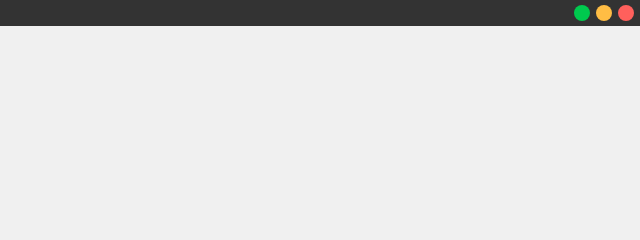
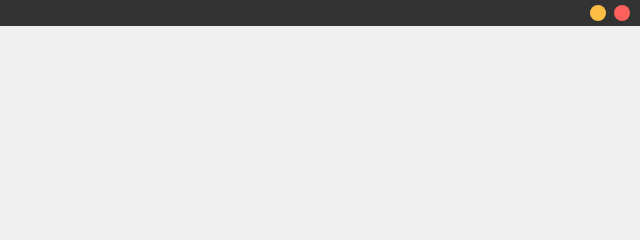
Before and after one commit to ATOMFORK-DEV/ATOMDESK, a plain HTML site: page RESOURCES/INDEX.html in a window 1280 px wide. Shown: the full height of the page, 640-1280 px from the left. Drawn offline with Linux system fonts and the light colour scheme.

Commit message:
Removed Maximize
- Removed Maximize Button And Relevant Code

```diff
--- a/RESOURCES/INDEX.html
+++ b/RESOURCES/INDEX.html
@@ -12,7 +12,7 @@
             <div id="window-title">My Electron App</div>
             <div id="window-controls">
                 <button class="control-button" id="min-button"></button>
-                <button class="control-button" id="max-button"></button>
+                <!-- Removed the max-button -->
                 <button class="control-button" id="close-button"></button>
             </div>
         </div>
--- a/RESOURCES/SOURCE/JAVA/MAIN.js
+++ b/RESOURCES/SOURCE/JAVA/MAIN.js
@@ -62,13 +62,7 @@ ipcMain.on('minimize-window', () => {
   mainWindow.minimize();
 });
 
-ipcMain.on('maximize-window', () => {
-  if (mainWindow.isMaximized()) {
-    mainWindow.unmaximize();
-  } else {
-    mainWindow.maximize();
-  }
-});
+// Removed maximize-window IPC handler
 
 ipcMain.on('close-window', () => {
   mainWindow.close();
--- a/RESOURCES/SOURCE/JAVA/PRELOAD.js
+++ b/RESOURCES/SOURCE/JAVA/PRELOAD.js
@@ -2,7 +2,7 @@ const { contextBridge, ipcRenderer } = require('electron');
 
 contextBridge.exposeInMainWorld('electronAPI', {
   minimizeWindow: () => ipcRenderer.send('minimize-window'),
-  maximizeWindow: () => ipcRenderer.send('maximize-window'),
+  // Removed maximizeWindow function
   closeWindow: () => ipcRenderer.send('close-window'),
 });
 
--- a/RESOURCES/SOURCE/JAVA/RENDERER.js
+++ b/RESOURCES/SOURCE/JAVA/RENDERER.js
@@ -5,9 +5,7 @@ document.getElementById('min-button').addEventListener('click', () => {
   window.electronAPI.minimizeWindow();
 });
 
-document.getElementById('max-button').addEventListener('click', () => {
-  window.electronAPI.maximizeWindow();
-});
+// Removed max-button event listener
 
 document.getElementById('close-button').addEventListener('click', () => {
   window.electronAPI.closeWindow();
--- a/RESOURCES/SOURCE/SASS/STYLES.sass
+++ b/RESOURCES/SOURCE/SASS/STYLES.sass
@@ -26,12 +26,12 @@ body
   -webkit-app-region: no-drag
 
 .control-button
-  width: 16px  // Reduced from 20px to 16px
-  height: 16px  // Reduced from 20px to 16px
+  width: 16px
+  height: 16px
   border-radius: 50%
   border: none
-  margin-right: 6px  // Reduced margin
-  font-size: 10px  // Reduced font size
+  margin-right: 8px  // Increased margin slightly for better spacing
+  font-size: 10px
   color: #fff
   display: flex
   align-items: center
@@ -39,13 +39,11 @@ body
   cursor: pointer
 
 #min-button
-  background-color: #00ca4e
-
-#max-button
-  background-color: #ffbd44
+  background-color: #ffbd44  // Changed to yellow (previously green)
 
 #close-button
   background-color: #ff605c
+  margin-right: 10px  // Added extra margin to the last button
 
 #content
   padding: 20px
```
Also changed, not shown: RESOURCES/SOURCE/SASS/STYLES.css, 1 other file.
